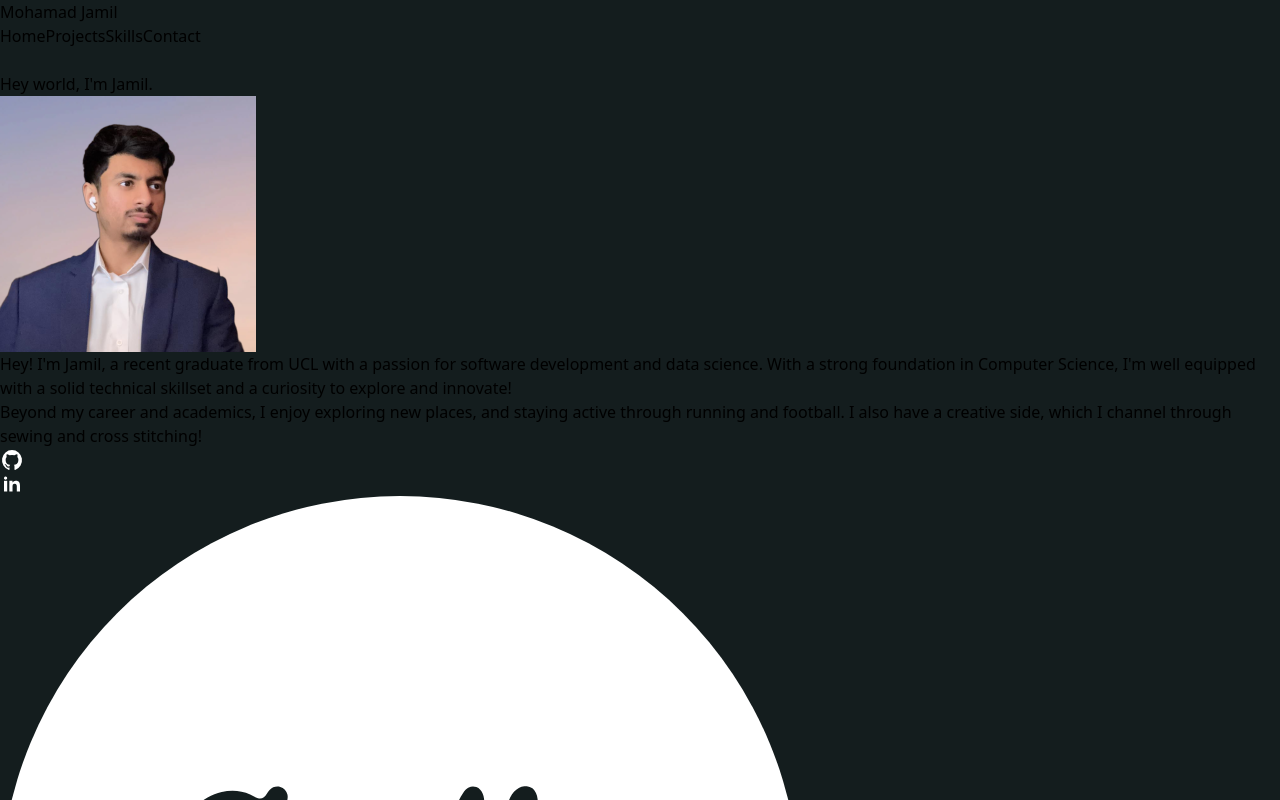
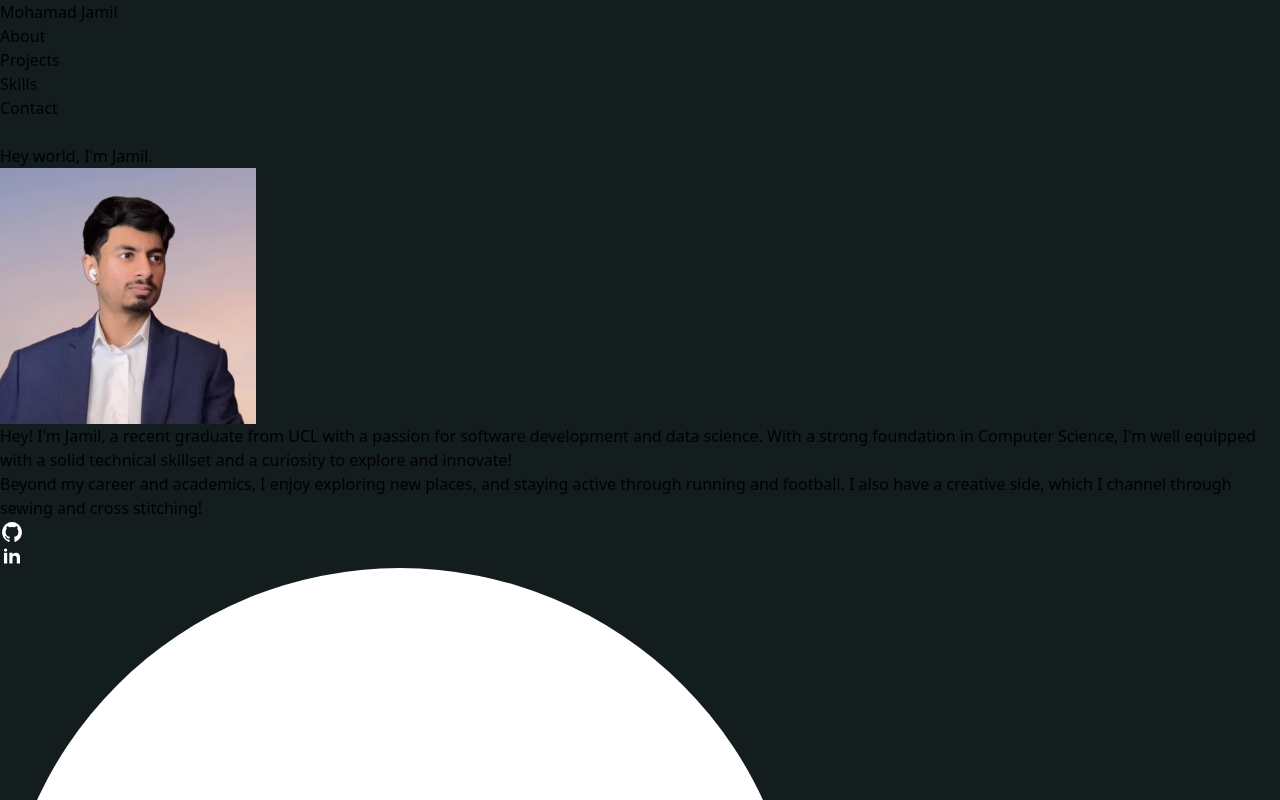
Before and after one commit to mohamad-jamil/portfolio-website, a React (Vite) app: page / in a window 1280 px wide. Shown: the top 800 px of the page. Built offline with nearby package versions, Linux system fonts and the light colour scheme.

Commit message:
Removed routing and reverted to single page application

```diff
--- a/src/App.jsx
+++ b/src/App.jsx
@@ -1,18 +1,19 @@
-import { BrowserRouter, Routes, Route } from "react-router-dom";
-import Home from "./Home";
+import Header from "./Header";
+import Content from "./Content";
 import Projects from "./Projects";
 import Skills from "./Skills";
+import Footer from "./Footer";
 import Contact from "./Contact";
 
 export default function App() {
   return (
-    <BrowserRouter>
-      <Routes>
-        <Route path="/" element={<Home />} />
-        <Route path="/projects" element={<Projects />} />
-        <Route path="/skills" element={<Skills />} />
-        <Route path="/contact" element={<Contact />} />
-      </Routes>
-    </BrowserRouter>
+    <>
+      <Header />
+      <Content />
+      <Projects />
+      <Skills />
+      <Contact />
+      <Footer />
+    </>
   );
 }
--- a/src/Header.jsx
+++ b/src/Header.jsx
@@ -1,4 +1,3 @@
-import { Link } from "react-router-dom";
 import HeaderLink from "./HeaderLink";
 import { useState } from "react";
 
@@ -15,10 +14,10 @@ export default function Header() {
         <div className="text-xl font-black">Mohamad Jamil</div>
 
         <div className="hidden sm:flex text-base gap-8">
-          <HeaderLink route="/" />
-          <HeaderLink route="/projects" />
-          <HeaderLink route="/skills" />
-          <HeaderLink route="/contact" />
+          <HeaderLink section="About" active={true} />
+          <HeaderLink section="Projects" active={false} />
+          <HeaderLink section="Skills" active={false} />
+          <HeaderLink section="Contact" active={false} />
         </div>
 
         <button className="sm:hidden" onClick={toggleMobileMenu}>
--- a/src/HeaderLink.jsx
+++ b/src/HeaderLink.jsx
@@ -1,18 +1,14 @@
-import { Link, useLocation } from "react-router-dom";
-
-export default function HeaderLink({ route }) {
-  const location = useLocation();
+export default function HeaderLink({ section, active }) {
   const underlineClassList =
     "underline underline-offset-8 decoration-[#5ce546]";
 
   return (
-    <Link
-      to={route}
+    <div
       className={`cursor-pointer hover:text-[#5ce546] ${
-        location.pathname === route && underlineClassList
+        active && underlineClassList
       }`}
     >
-      {route.slice(1) ? route.charAt(1).toUpperCase() + route.slice(2) : "Home"}
-    </Link>
+      {section}
+    </div>
   );
 }
--- a/src/Home.jsx
+++ /dev/null
@@ -1,14 +0,0 @@
-import Header from "./Header";
-import Content from "./Content";
-import Projects from "./Projects";
-import Skills from "./Skills";
-import Footer from "./Footer";
-import Contact from "./Contact";
-
-export default function Home() {
-  return (
-    <>
-      <Header /> <Content /> <Projects /> <Skills /> <Contact /> <Footer />
-    </>
-  );
-}
```
